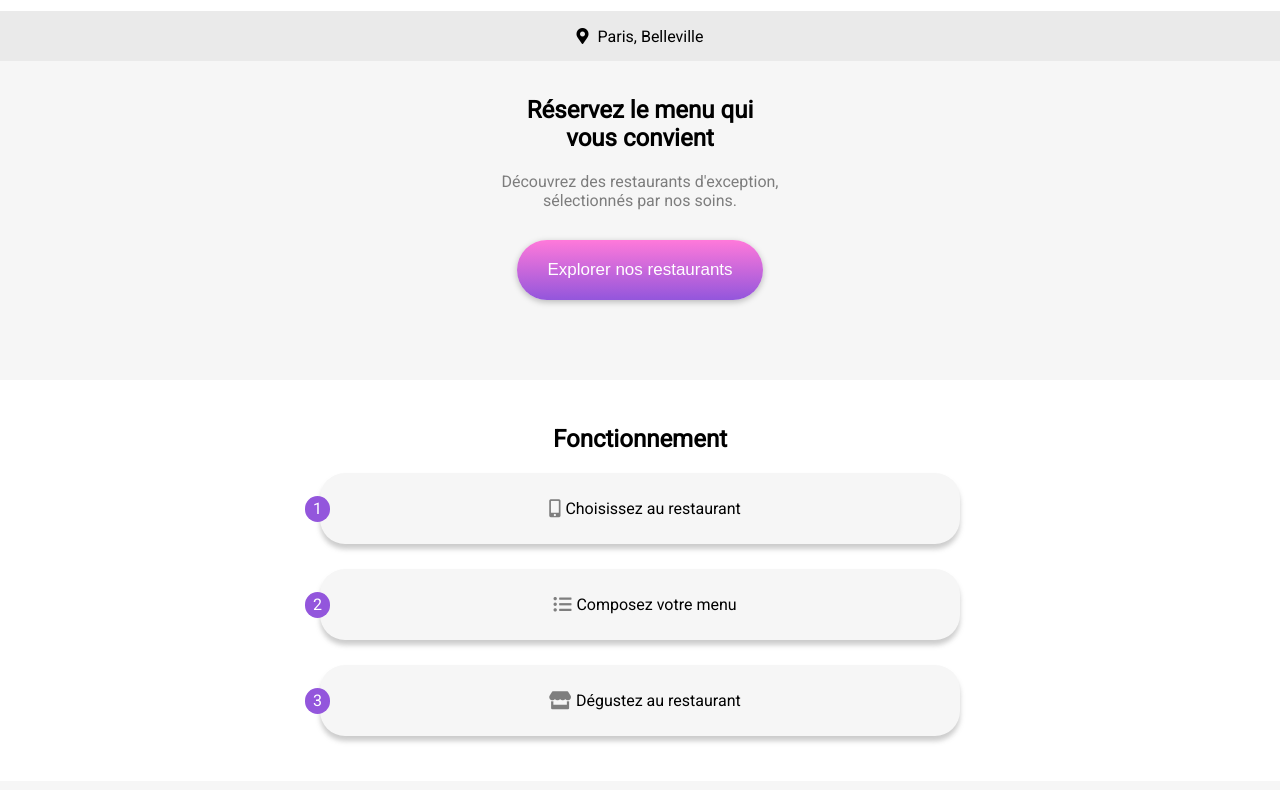
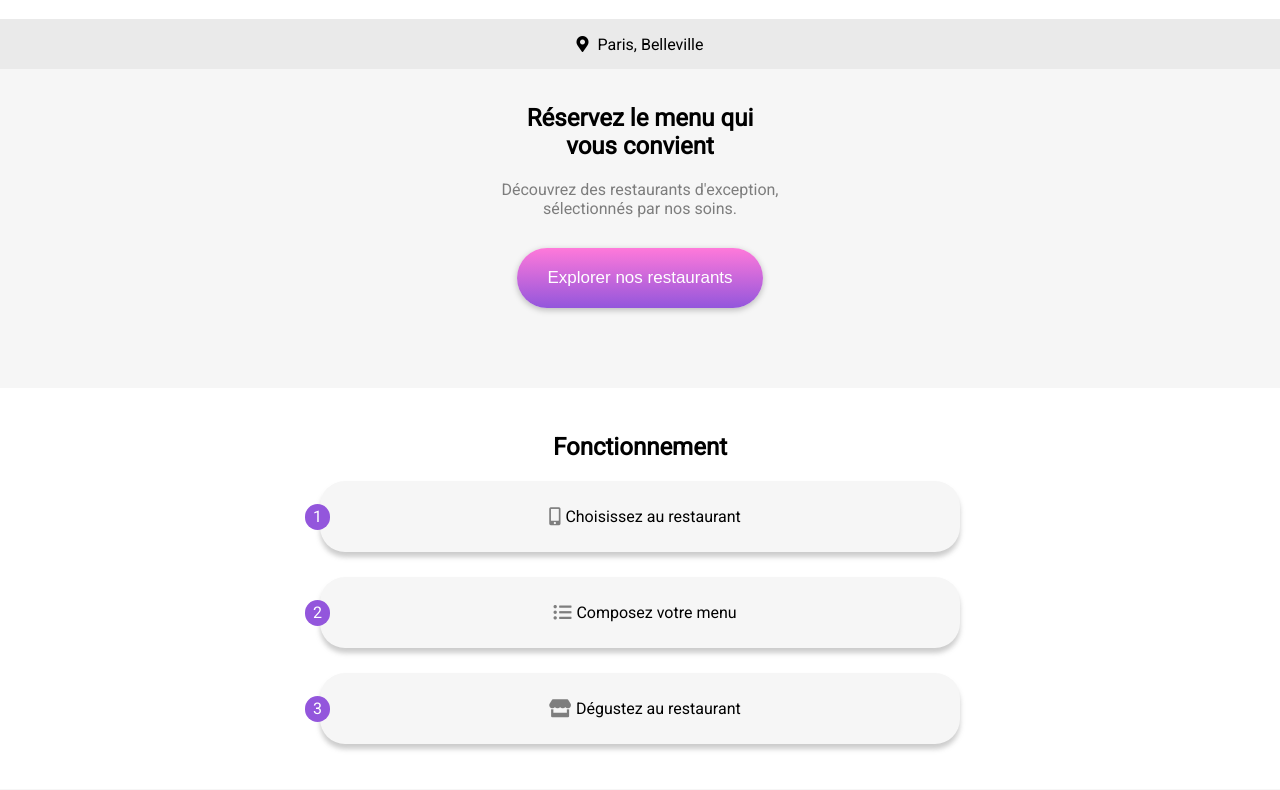
Before and after one commit to Zeyd75/HaigarZeyd_3_0406202, a plain HTML site: page index.html in a window 1280 px wide. Shown: the part 93-883 px from the top of the page. Drawn offline with Linux system fonts and the light colour scheme; a web font is replaced by a local one.

Commit message:
correction margin body

```diff
--- a/public/css/menus.css
+++ b/public/css/menus.css
@@ -1,6 +1,6 @@
-.container {
+body {
   font-family: "Roboto", sans-serif;
-  margin: -8px;
+  margin: 0;
 }
 
 header h1 {
--- a/public/css/style.css
+++ b/public/css/style.css
@@ -1,7 +1,7 @@
 /* HEADER */
-.container {
+body {
   font-family: "Roboto", sans-serif;
-  margin: -8px
+  margin: 0
 }
 
 h1 {
```
